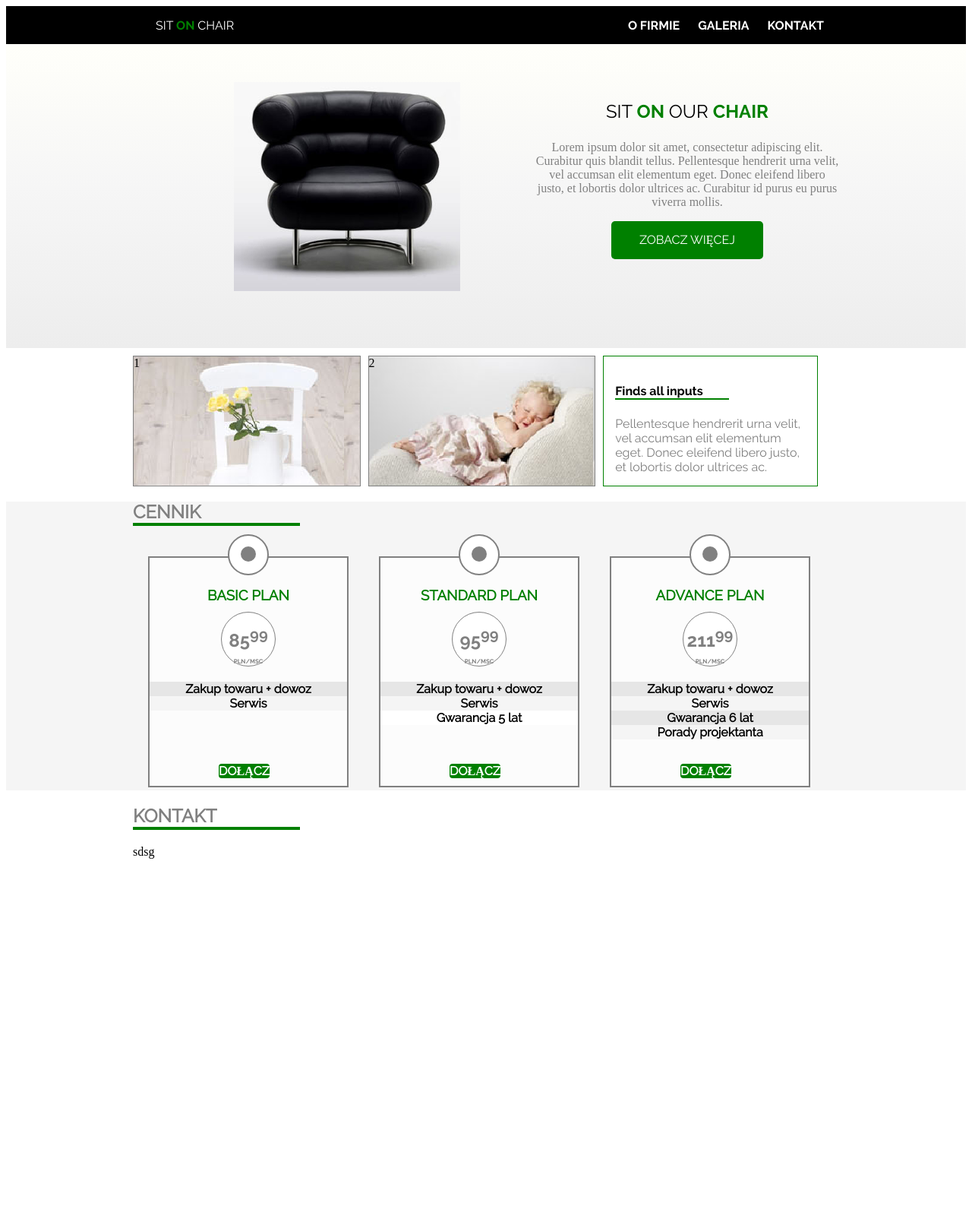
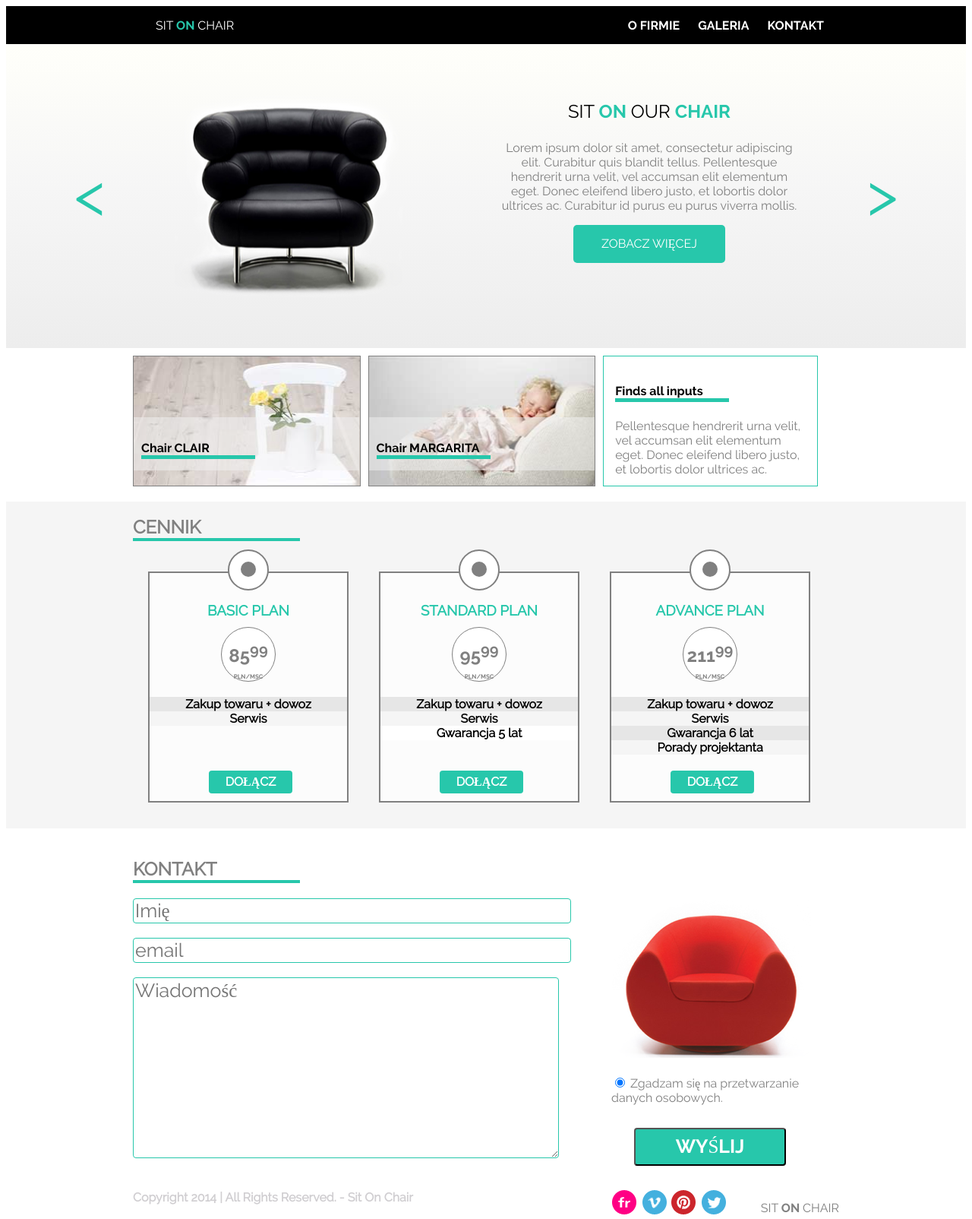
Before and after one commit to pawel1726/WEBPAGE_SitOnChair, a plain HTML site: page index.html in a window 1280 px wide. Shown: the whole page at 76% size. Before the commit the page ends 1138 px from the top, so only its background shows below. Drawn offline with Linux system fonts and the light colour scheme.

Commit message:
warsztatyHTML

```diff
--- a/_css/styles.css
+++ b/_css/styles.css
@@ -55,6 +55,10 @@
 
 }
 
+body{
+    font-family: 'ralewayregular';
+}
+
 .bold{
     font-family: 'ralewaybold';
 }
@@ -80,6 +84,7 @@
     color: white;
     font-family: 'ralewaybold';
     margin-right: 20px;
+    position: relative;
 }
 .menu {
     float: right;
@@ -89,12 +94,24 @@
     font-family: 'ralewayregular';
     float: left;
 }
+
+.logo2{
+    margin-left: 30px;
+    font-family: 'ralewayregular';
+    float: right;
+    color: grey;
+}
 .span_logo {
      font-family: 'ralewaybold';
-     color: green;
+     color: #27C7AB;
 }
 
+.span_logo2 {
+     font-family: 'ralewaybold';
+     color: grey;
+ }
 .slider {
+    position: relative;
     height: 400px;
     background: rgba(255,255,255,1);
     background: -moz-linear-gradient(top, rgba(255,255,255,1) 0%, rgba(246,246,246,1) 47%, rgba(237,237,237,1) 100%);
@@ -109,10 +126,13 @@
 .chair {
     float: left;
     margin-top: 50px;
-    background-image: url(../_images/chair.png);
-    width: 300px;
+    background-image: url(../_images/black_chair.png);
+    background-position: -50px;
+    width: 400px;
     height: 300px;
     background-repeat: no-repeat;
+    clear: left;
+    margin-left: 20px;
 }
 
 .lead_box {
@@ -120,6 +140,7 @@
     float: right;
  height: 200px;
 width: 400px;
+margin-right: 50px;
 }
 
 .lead_lead {
@@ -131,7 +152,7 @@ width: 400px;
 
     font-size: 24px;
      font-family: 'ralewaybold';
-     color: green;
+     color: #27C7AB;
 }
 
 .lead_text {
@@ -148,7 +169,7 @@ width: 400px;
     margin:0 auto;
     width: 200px;
     height: 50px;
-    background-color: green;
+    background-color: #27C7AB;
     font-family: 'ralewayregular';
     color: white;
     border-radius: 5px 5px;
@@ -157,7 +178,7 @@ width: 400px;
 }
 
 .box33_1 {
-    background-image: url(../_images/1.png);
+    background-image: url(../_images/box1_img.jpg);
     background-color: grey;
     border: solid 1px grey;
     width: 32%;
@@ -165,10 +186,11 @@ width: 400px;
     float: left;
     margin-right: 10px;
     margin-top: 10px;
+    position: relative;
 }
 
 .box33_2 {
-    background-image: url(../_images/2.png);
+    background-image: url(../_images/box2_img.jpg);
     background-color: grey;
     border: solid 1px grey;
     width: 32%;
@@ -176,11 +198,38 @@ width: 400px;
     float: left;
     margin-right: 10px;
     margin-top: 10px;
+    position: relative;
+}
+
+.transp{
+    position: absolute;
+    background-color: rgba(244,244,244,0.5);
+    width: 277px;
+    transform: translate(0, 80px);
+    padding: 10px;
+    height: 50px;
+
+}
+
+.box33_1 h4 {
+    font-family: 'ralewaybold';
+    color: black;
+    border-bottom: solid 5px #27C7AB;
+    display: block;
+    width: 150px;
+}
+
+.box33_2 h4 {
+    font-family: 'ralewaybold';
+    color: black;
+    border-bottom: solid 5px #27C7AB;
+    display: block;
+    width: 150px;
 }
 
 .box33b {
     background-color: white;
-    border: solid 1px green;
+    border: solid 1px #27C7AB;
     width: 27%;
     height: 140px;
     float: left;
@@ -193,7 +242,7 @@ width: 400px;
 .box33b h4 {
     font-family: 'ralewaybold';
     color: black;
-    border-bottom: solid 2px green;
+    border-bottom: solid 5px #27C7AB;
     display: block;
     width: 150px;
 }
@@ -206,7 +255,7 @@ width: 400px;
 .cennik{
 
     background-color: rgb(245,245,245);
-    height: 380px;
+    height: 430px;
     clear: both;
     margin-top: 20px;
 }
@@ -226,8 +275,8 @@ width: 400px;
     position: relative;
     width: 260px;
     height: 300px;
-    border: solid 2px green;
-    background: green;
+    border: solid 2px #27C7AB;
+    background: #27C7AB;
     margin: 20px;
 }
 
@@ -237,8 +286,8 @@ width: 400px;
     position: relative;
     width: 260px;
     height: 300px;
-    border: solid 2px green;
-    background: green;
+    border: solid 2px #27C7AB;
+    background: #27C7AB;
     margin: 20px;
 }
 .plan_container0 h3 {
@@ -246,14 +295,36 @@ width: 400px;
     transform: translate(0px, 20px);
     text-align: center;
     font-family: 'ralewayregular';
-    color: green;
+    color: #27C7AB;
 }
 
-.plan_container0 h3:hover {
+.plan_container0:hover h3 {
     transform: translate(0px, 20px);
     text-align: center;
     font-family: 'ralewayregular';
     color: white;
+}
+
+.plan_container0:hover .dolacz1 {
+    background-color: white;
+    color: #27C7AB;
+}
+
+.plan_container0:hover .okrag {
+    position: absolute;
+    left: 50%;
+    transform: translate(-50%, -90px);
+     width: 50px;
+    height: 50px;
+    border: solid 2px #27C7AB;
+    border-radius: 50% 50%;
+    background: rgb(255,255,255);
+    background-color: #27C7AB;
+}
+
+.plan_container0:hover .kolo {
+    background-color: white;
+    color: #27C7AB;
 }
 
 
@@ -323,10 +394,10 @@ width: 400px;
     transform: translate(-50%, -90px);
      width: 50px;
     height: 50px;
-    border: solid 2px green;
+    border: solid 2px #27C7AB;
     border-radius: 50% 50%;
     background: rgb(255,255,255);
-    background-color: green;
+    background-color: #27C7AB;
 }
 
 .kolo{
@@ -364,14 +435,18 @@ width: 400px;
 
 .dolacz1 {
     position: absolute;
-    left: 35%;
+    left: 30%;
     bottom: 10px;
     margin: 0 auto;
     border-radius: 4px 4px;
     display: inline-block;
-    background-color: green;
+    background-color: #27C7AB;
     color: white;
      font-family: 'ralewayregular';
+     width: 110px;
+     height: 30px;
+     text-align: center;
+     line-height: 30px;
 }
 
 .dolacz2 {
@@ -382,15 +457,16 @@ width: 400px;
     border-radius: 4px 4px;
     display: inline-block;
     background-color: white;
-    color: green;
+    color: #27C7AB;
      font-family: 'ralewayregular';
 }
 .under {
     font-family: 'ralewayregular';
     color: grey;
-    border-bottom: solid 4px green;
+    border-bottom: solid 4px #27C7AB;
     display: block;
     width: 220px;
+    padding-top: 20px;
 
 }
 
@@ -401,10 +477,121 @@ width: 400px;
 }
 
 .plan_container1 h2{
-    color: green;
+    color: #27C7AB;
      font-family: 'ralewaybold';
      line-height: 20px;
 }
 .small {
     font-size: 8px;
 }
+
+.kontakt_left {
+    float: left;
+    width: 500px;
+}
+.kontakt_right {
+    float: right;
+    width: 300px;
+    height: 100px;
+}
+
+input[type=text] {
+    border: 1px solid #27C7AB;
+    border-radius: 4px;
+    color: #e5e3e6;
+    font-family: 'ralewayregular';
+    font-size: 25px;
+}
+
+textarea {
+    color: #e5e3e6;
+    border: 1px solid #27C7AB;
+    border-radius: 4px;
+    font-family: 'ralewayregular';
+    font-size: 25px;
+}
+
+strong {
+    color: #d0ced1;
+}
+
+
+#menu_open {
+    width: 100%;
+    font-size: 18px;
+    line-height: 24px;
+    font-family: 'ralewayregular';
+    transform: translate(-50px, 30px);
+    display: none;
+    position: absolute;
+    width: 180px;
+    height: 100px;
+    background-color: black;
+    color: white;
+    z-index: 11;
+
+    }
+
+#menu_open li {
+    font-family: 'ralewayregular';
+
+}
+
+#menu_open:before {
+    transform: translate(85px, -10px);
+    display: block;
+    content: "";
+    width: 0;
+    height: 0;
+    border-left: 10px solid transparent;
+    border-right: 10px solid transparent;
+    border-bottom: 10px solid black;
+    }
+
+#menu_li:hover #menu_open {
+    display: block;
+
+}
+
+#menu_open:hover {
+    display: block;
+}
+
+input[type=button] {
+    background-color: #27C7AB;
+    border-radius: 4px;
+    color: white;
+    font-family: 'ralewaybold';
+    font-size: 25px;
+    width: 200px;
+    height: 50px;
+    margin: 30px;
+    }
+
+.Slide_L{
+    position: absolute;
+    color: #27C7AB;
+    font-size: 80px;
+    left: 90px;
+    top: 150px;
+    display: block;
+
+}
+
+.Slide_R{
+    position: absolute;
+    color: #27C7AB;
+    font-size: 80px;
+    right: 90px;
+    top: 150px;
+    display: block;
+}
+
+input[type=radio] {
+    display: inline;
+
+}
+.zgadzam {
+    display: inline;
+    color: grey;
+}
--- a/index.html
+++ b/index.html
@@ -12,7 +12,15 @@
 		<div class="main_width">
 		<p class="logo">SIT <span class="span_logo"> ON </span> CHAIR </p>
 		 <ul class="menu">
-    				<li>O FIRMIE</li>
+    				<li id="menu_li">O FIRMIE
+    					<div id="menu_open">
+    						<ul>
+    						    <li>Aktualności</li>
+    							<li>Nasz team</li>
+    							<li>Historia</li>
+    						</ul>
+    					</div>
+    				</li>
     				<li>GALERIA</li>
     				<li>KONTAKT</li>
     			</ul>
@@ -20,6 +28,8 @@
 	</div>
 
 	<div class="slider">
+		<div class="Slide_L"><</div>
+		<div class="Slide_R">></div>
 		<div class="main_width">
 
 			<div class="chair"></div>
@@ -34,8 +44,12 @@
 	</div>
 
 	<div class="main_width">
-		<div class="box33_1">1 </div>
-		<div class="box33_2">2</div>
+		<div class="box33_1">
+			<div class="transp"><h4>Chair CLAIR</h4></div>
+		</div>
+		<div class="box33_2">
+			<div class="transp"><h4>Chair MARGARITA</h4></div>
+		</div>
 		<div class="box33b"><h4>Finds all inputs</h4>
 		<p>Pellentesque hendrerit urna velit, vel accumsan elit elementum eget. Donec eleifend libero justo, et lobortis dolor ultrices ac.</p>
 		</div>
@@ -103,7 +117,26 @@
  	<div class="bottom">
  		<div class="main_width">
  			<h2 class="under">KONTAKT</h2>
- 			sdsg
+ 			<div class="kontakt_left">
+					<input type="text" name="imie" placeholder="Imię" size="42"><br><br>
+
+					<input type="text" name="email" placeholder="email" size="42"><br><br>
+
+					<textarea placeholder="Wiadomość" name="question" rows="8" cols="41" value="Wiadomosc"></textarea><br><br><br>
+					<strong>Copyright 2014 | All Rights Reserved. - Sit On Chair</strong>
+					<br><br>
+ 			</div>
+ 			<div class="kontakt_right">
+ 				<img src="_images\red_chair.png"><br><br>
+ 				<input type="radio" id="radio1" name="radios" value="all" checked>
+ 				<p class="zgadzam">Zgadzam się na przetwarzanie danych osobowych.</p> <br>
+ 				<input type="button" name="send" value="WYŚLIJ" id="send"><br>
+ 				<img src="_images\flickr.png">
+ 				<img src="_images\vimeo.png">
+ 				<img src="_images\pinterest.png">
+ 				<img src="_images\twitter.png">
+ 				<p class="logo2">SIT <span class="span_logo2"> ON </span> CHAIR </p>
+ 			</div>
  		</div>
  	</div>
 </body>
```
Also changed, not shown: _images/black_chair.png (added), _images/box1_img.jpg (added), _images/box2_img.jpg (added), _images/flickr.png (added), _images/form_ok.jpg (added), _images/pinterest.png (added), _images/red_chair.png (added), _images/twitter.png (added), _images/vimeo.png (added).
